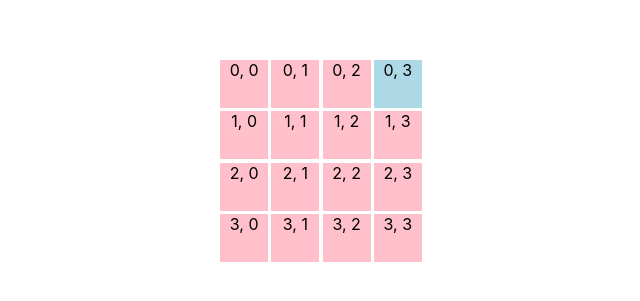
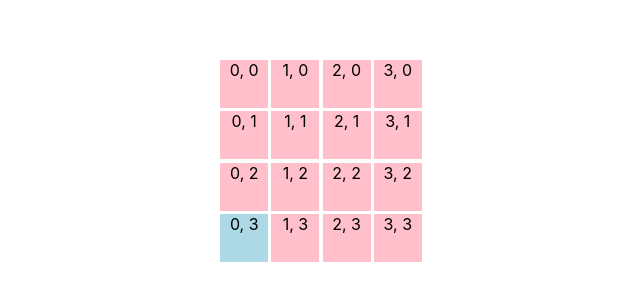
Before and after one commit to etrobert/minitick, a React (Create React App) app: page / in a window 1280 px wide. Shown: the part 239-540 px from the top of the page, without its empty margins (319-959 px from the left). Built offline with nearby package versions, Linux system fonts and the light colour scheme.

Commit message:
Fix x and y order

```diff
--- a/src/Grid.tsx
+++ b/src/Grid.tsx
@@ -4,7 +4,7 @@ import "./Grid.css";
 
 const size = 4;
 const cells = range(size)
-  .map((x) => range(size).map((y) => ({ x, y })))
+  .map((y) => range(size).map((x) => ({ x, y })))
   .flat();
 
 type Position = {
```
